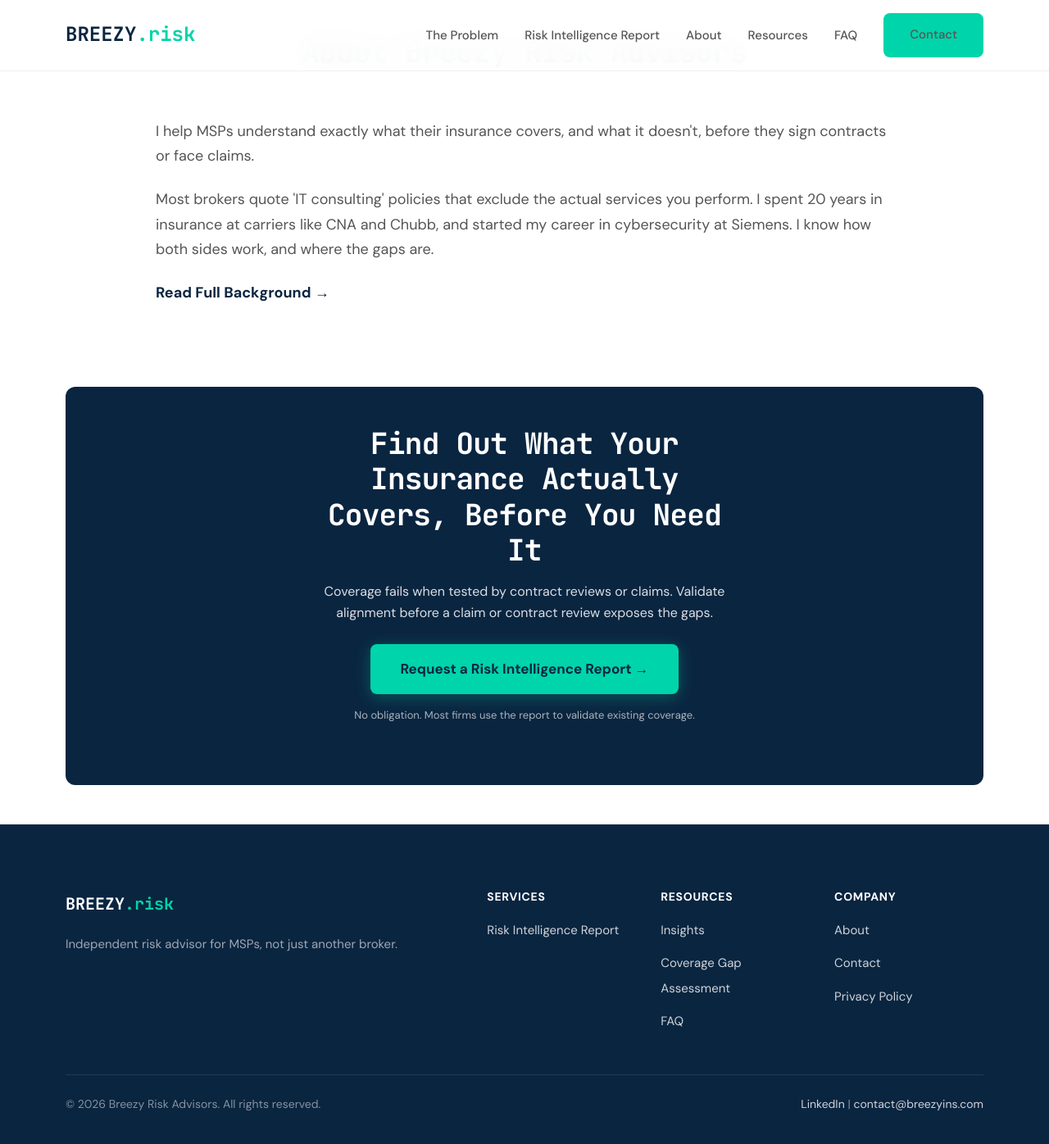
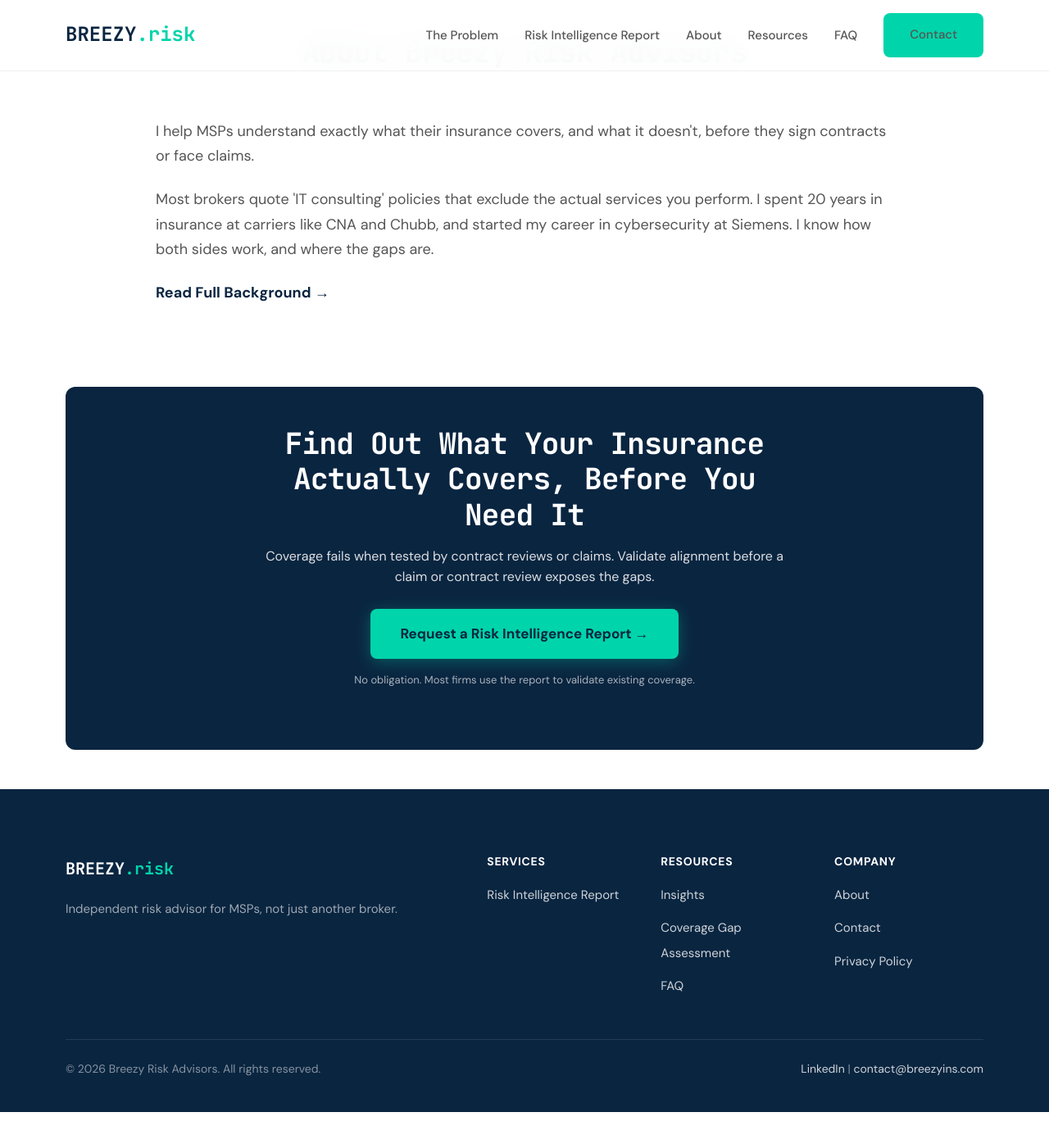
Before and after one commit to joeproe1/breezyins.com, a Jekyll site: the page built from index.html, in a window 1280 px wide and 1400 px high, scrolled down 2078 px. Shown: the top 1396 px of the window at 82% size. Built offline with Jekyll 4.4.1, drawn with Linux system fonts in a browser that asks for light colours; after the commit the page ends 3435 px from its top, so only the background shows below that.

Commit message:
Widen CTA banner inner to fix orphan "It" on headline
Increase max-width from 520px to 640px so the headline fits on 3 lines
instead of 4 with a dangling orphan word.

Co-Authored-By: Claude Opus 4.6 <noreply@anthropic.com>

```diff
--- a/_sass/_pages.scss
+++ b/_sass/_pages.scss
@@ -123,7 +123,7 @@
     border-radius: 12px;
 
     .cta-banner-inner {
-        max-width: 520px;
+        max-width: 640px;
         margin: 0 auto;
         text-align: center;
     }
```
